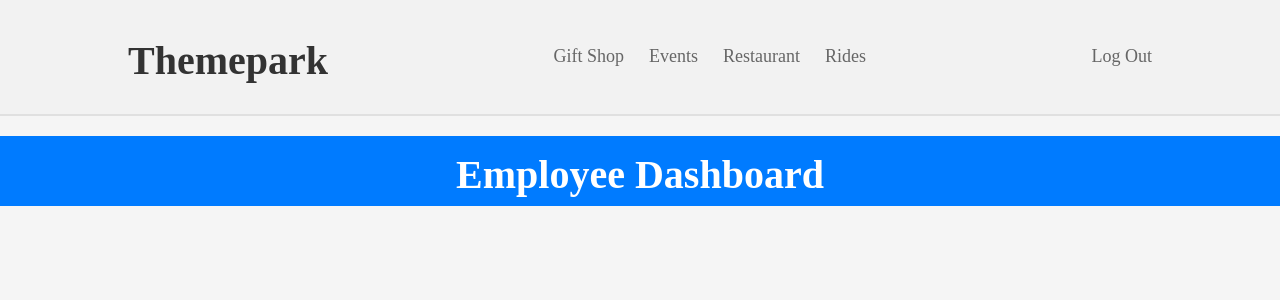
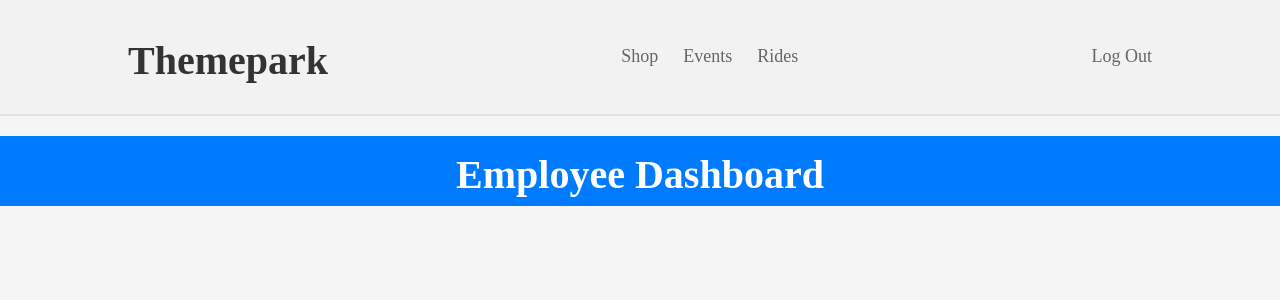
Before and after one commit to zzLinie/themepark, a React (Vite) app in the folder frontend/: page /employees in a window 1280 px wide. Shown: the top 300 px of the page. Built offline with nearby package versions, Linux system fonts and the light colour scheme.

Commit message:
renamed gift shop to shop

```diff
--- a/frontend/src/components/employeeHeader.jsx
+++ b/frontend/src/components/employeeHeader.jsx
@@ -9,9 +9,8 @@ export default function EmployeeHeader() {
           <h1>Themepark</h1>
         </a>
         <div className="employee-tabs">
-          <Link to={"/employees/shop"}>Gift Shop</Link>
+          <Link to={"/employees/shop"}>Shop</Link>
           <Link to={"/employees/events"}>Events</Link>
-          <Link to={"/employees/restaurant"}>Restaurant</Link>
           <Link to={"/employees/ride"}>Rides</Link>
         </div>
         <Link to={"/"}>Log Out</Link>
```
